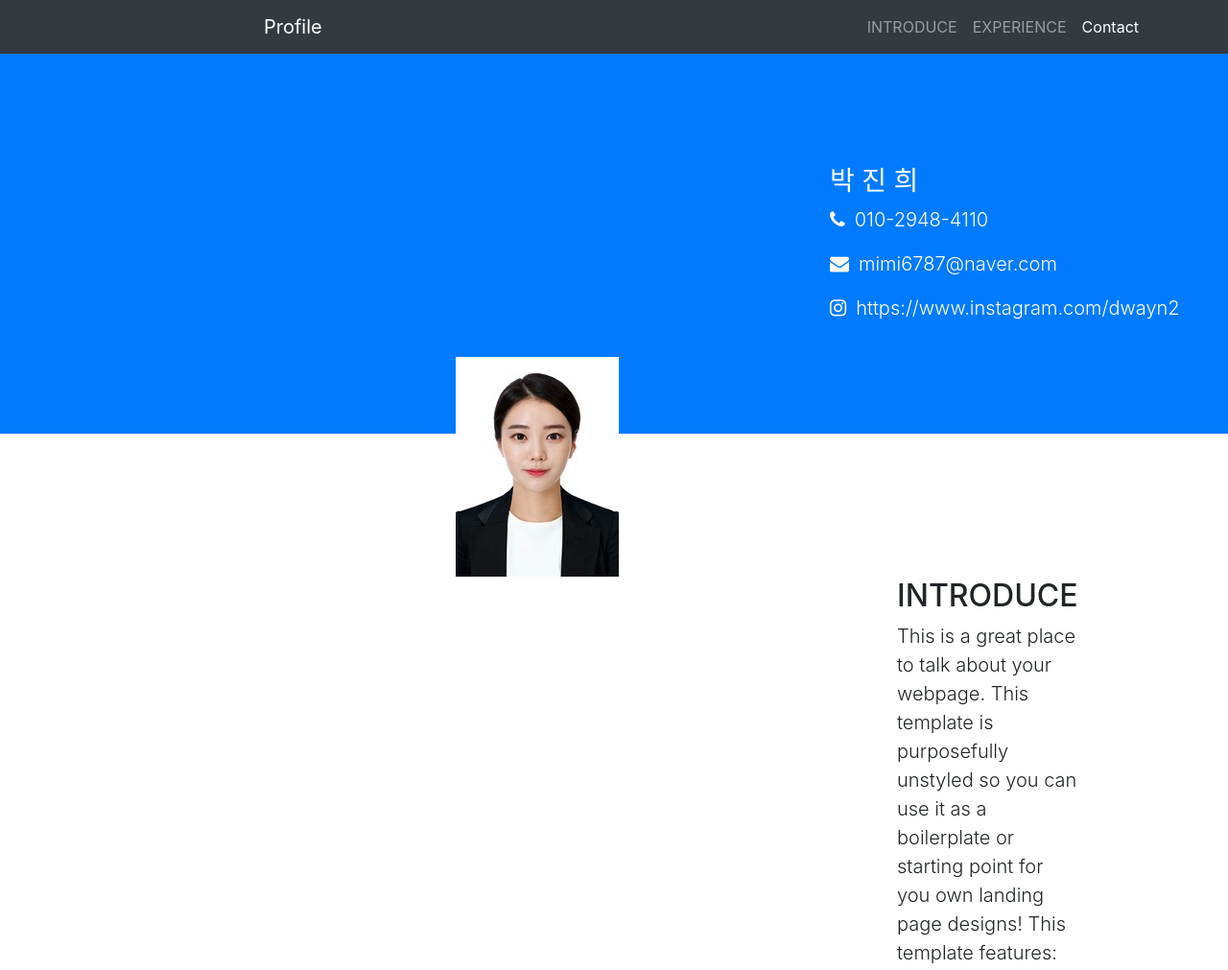
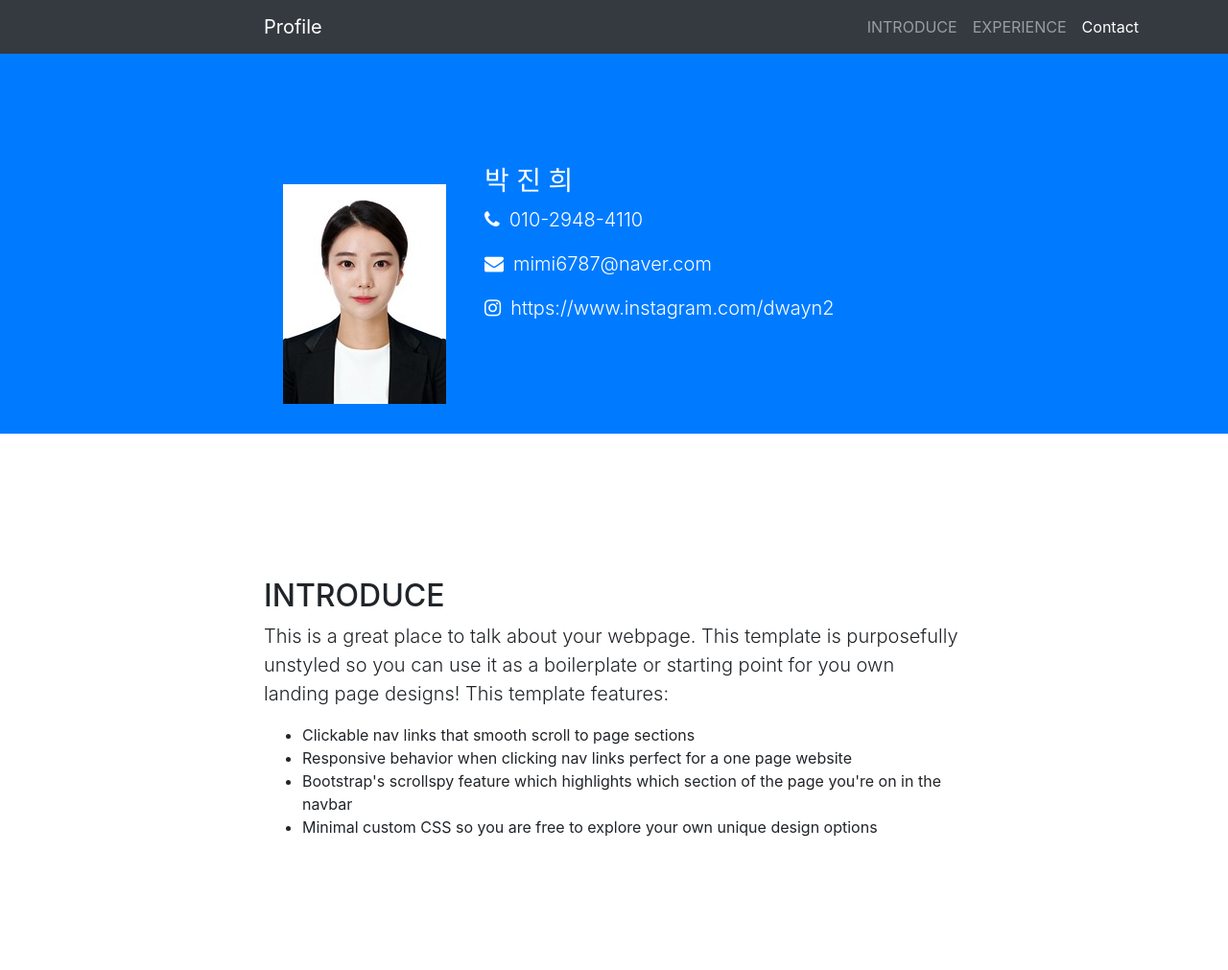
Before and after one commit to dwayn2/jindol.io, a website with bundled scripts: page index.html in a window 1280 px wide. Shown: the top 1011 px of the page at 96% size. Built offline with nearby package versions, Linux system fonts and the light colour scheme.

Commit message:
Update index.html

```diff
--- a/index.html
+++ b/index.html
@@ -49,7 +49,7 @@
   <header class="bg-primary text-white">
     <div class="container text-center">
       <p>
-        <img src="p.jpg" style="padding: 200px 200px; float:left; margin-bottom:150px; margin-left:190px; margin-right:20px;">
+        <img src="p.jpg" style="padding: 20px; float:left; margin-bottom:150px; margin-left:190px; margin-right:20px;">
       </p>
     </div>
     <h3>박 진 희</h3>
```
